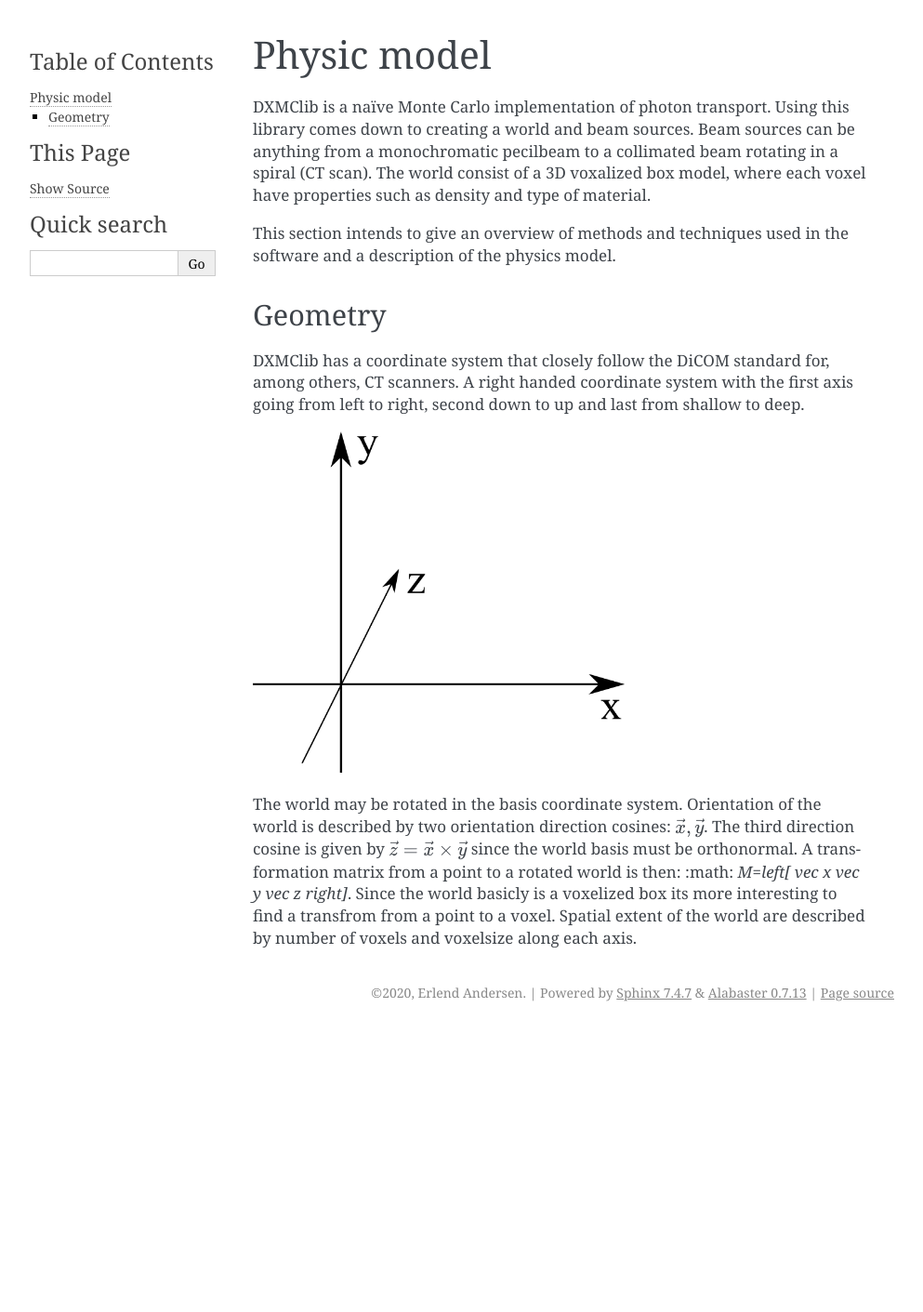
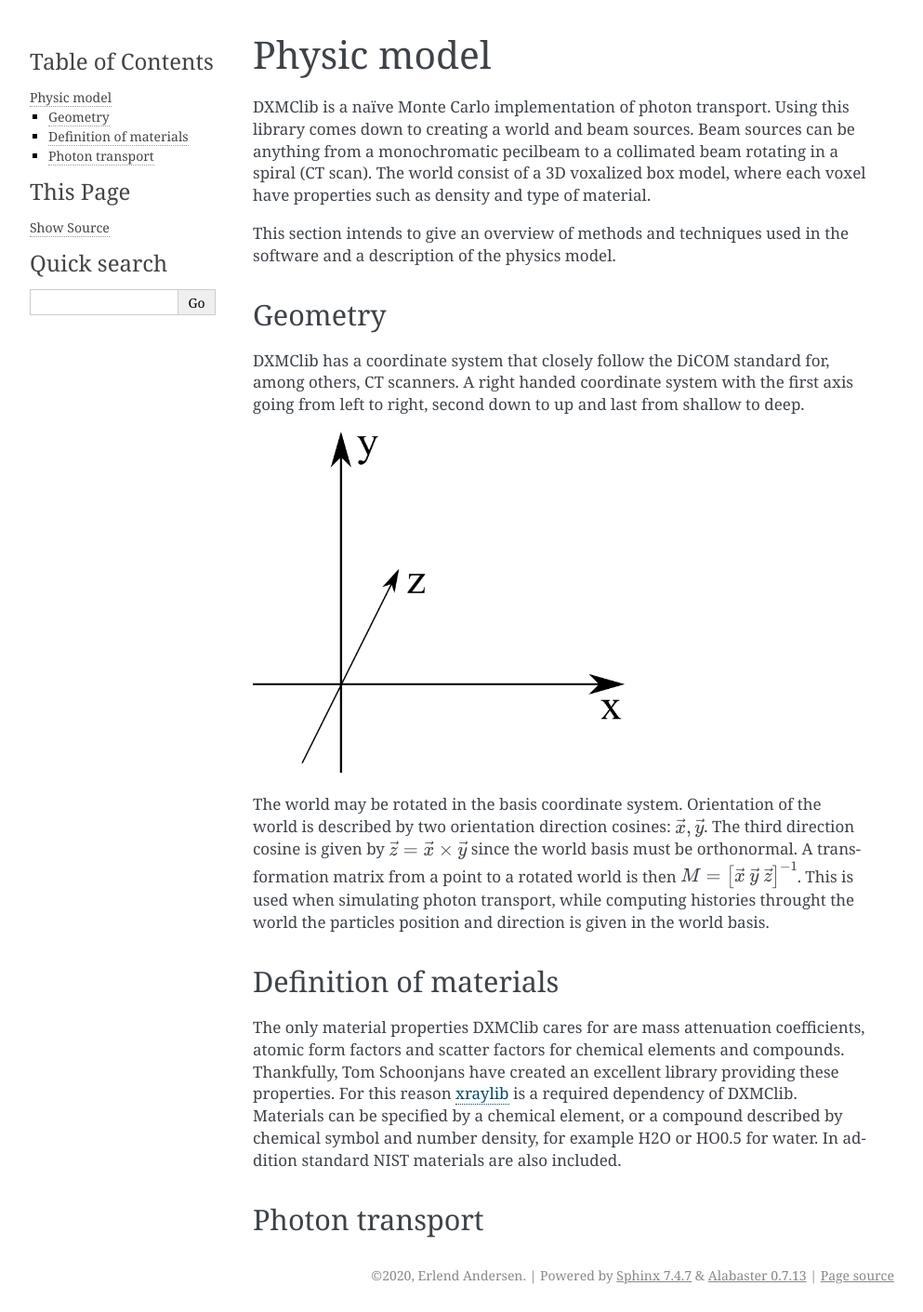
Before and after one commit to medicalphysics/DXMClib, a Sphinx documentation site: the page built from docs/sphinx/physicsmodel.rst, in a window 1280 px wide. Shown: the whole page at 93% size, without its empty margins (148-1141 px from the left). Built offline with Sphinx 7.4.7, drawn with Linux system fonts in a browser that asks for light colours; pages that are not in the unit, such as notebooks, are missing from menus; before the commit the page ends 1107 px from its top, so only the background shows below that.

Commit message:
more docs

```diff
--- a/docs/sphinx/physicsmodel.rst
+++ b/docs/sphinx/physicsmodel.rst
@@ -11,4 +11,14 @@ DXMClib has a coordinate system that closely follow the DiCOM standard for, amon
 .. image:: ./figures/coord.png
     :width: 400
     :alt: DXMClib coordinate system
-The world may be rotated in the basis coordinate system. Orientation of the world is described by two orientation direction cosines: :math:`\vec{x}, \vec{y}`. The third direction cosine is given by :math:`\vec{z} = \vec{x} \times \vec{y}` since the world basis must be orthonormal. A transformation matrix from a point to a rotated world is then: :math: `M=\left[ \vec x \vec y \vec z \right]`. Since the world basicly is a voxelized box its more interesting to find a transfrom from a point to a voxel. Spatial extent of the world are described by number of voxels and voxelsize along each axis.
+
+The world may be rotated in the basis coordinate system. Orientation of the world is described by two orientation direction cosines: :math:`\vec{x}, \vec{y}`. The third direction cosine is given by :math:`\vec{z} = \vec{x} \times \vec{y}` since the world basis must be orthonormal. A transformation matrix from a point to a rotated world is then :math:`M=\left[ \vec x \: \vec y \: \vec z \right]^{-1}`. This is used when simulating photon transport, while computing histories throught the world the particles position and direction is given in the world basis.
+
+Definition of materials
+-----------------------
+The only material properties DXMClib cares for are mass attenuation coefficients, atomic form factors and scatter factors for chemical elements and compounds. Thankfully, Tom Schoonjans have created an excellent library providing these properties. For this reason xraylib_ is a required dependency of DXMClib. Materials can be specified by a chemical element, or a compound described by chemical symbol and number density, for example H2O or HO0.5 for water. In addition standard NIST materials are also included.
+
+.. _xraylib: https://github.com/tschoonj/xraylib
+
+Photon transport
+----------------
```
